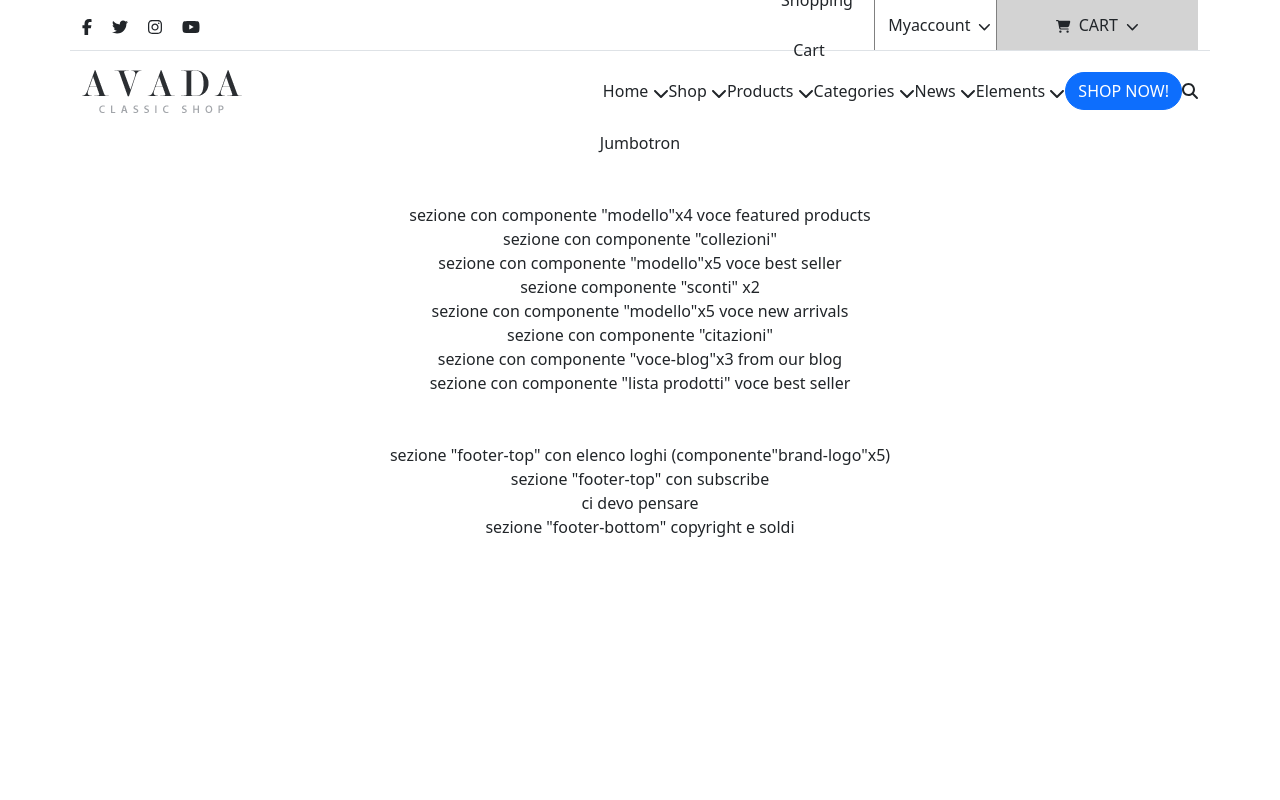
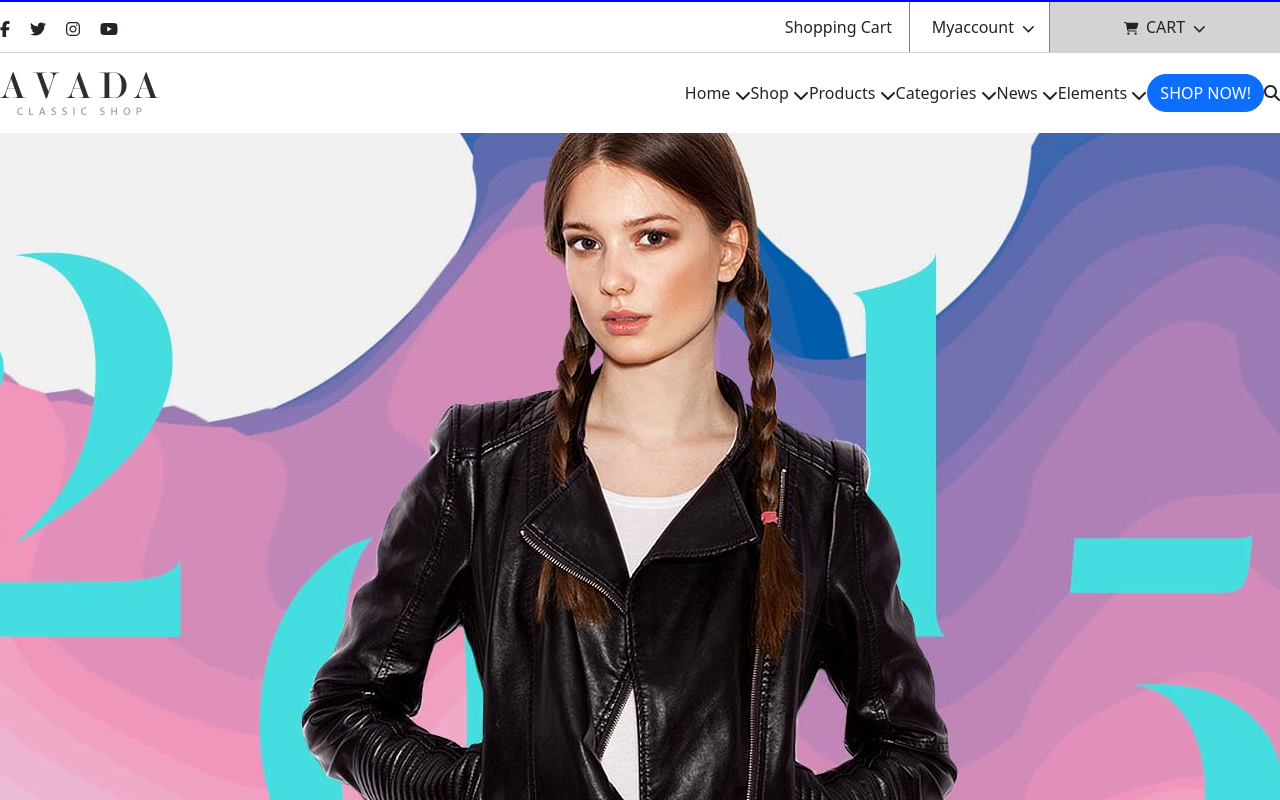
Before and after one commit to mattesalva93/proj-html-vuejs, a Vue app: page / in a window 1280 px wide. Shown: the top 800 px of the page. Built offline with nearby package versions, Linux system fonts and the light colour scheme.

Commit message:
no bootstrap

```diff
--- a/src/assets/style/globals.scss
+++ b/src/assets/style/globals.scss
@@ -1,2 +1,7 @@
 @import '~bootstrap/scss/bootstrap.scss';
 @import './parts/variables.scss';
+
+.ms_container{
+    max-width: 1280px;
+    margin: 0 auto;
+}
--- a/src/components/macro/Header.vue
+++ b/src/components/macro/Header.vue
@@ -1,46 +1,42 @@
 <template>
-<div class="container">
-    <div class="row">
+    <header>
+        <div class="ms_borders">
         <Headertop />
-    </div>
-    <div class="row">
-        <div class="col d-flex justify-content-between align-items-center">
+        </div>
+        <div class="d-flex justify-content-between align-items-center ms_container">
             <div>
                 <img src="../../assets/img/classic_shop_logo1x.png" alt="">
             </div>
             <div class="d-flex align-items-center">
                 <Nav
-                v-for="(element, index) in elementiNav"
+                v-for="(element, index) in vociNav"
                 :key="index"
                 :vocenav=element />
-
                 <div>
                     <button class="btn btn-primary rounded-pill" type="submit">SHOP NOW!</button>
                     <i class="fas fa-search"></i>
                 </div>
             </div>
         </div>
-    </div>
-    <div class="row">
-        <div class="col-12 text-center">
-            Jumbotron
-        </div>
-    </div>
-</div>
+        <Jumbotron />
+    </header>
 </template>
 
 <script>
 import Headertop from '../sections/Header-top.vue'
+import Jumbotron from '../sections/Jumbotron.vue'
 import Nav from '../sections/Nav.vue'
+
 export default {
     name:"Header",
     components: {
         Headertop,
-        Nav
+        Nav,
+        Jumbotron
     },
     data(){
         return{
-            elementiNav: ['Home', 'Shop', 'Products', 'Categories', 'News', 'Elements']
+            vociNav: ['Home', 'Shop', 'Products', 'Categories', 'News', 'Elements']
         }
     }
 }
@@ -48,4 +44,9 @@ export default {
 
 <style lang="scss" scoped>
 @import '../../assets/style/globals.scss';
+
+.ms_borders{
+    border-bottom: 1px solid lightgrey;
+    border-top: 2px solid blue;
+}
 </style>
--- a/src/components/sections/Header-top.vue
+++ b/src/components/sections/Header-top.vue
@@ -1,5 +1,5 @@
 <template>
-    <div class="col d-flex justify-content-between align-items-center border-bottom">
+    <div class="d-flex justify-content-between align-items-center ms_container">
         <div class="social-icons">
             <i class="fab fa-facebook-f"></i>
             <i class="fab fa-twitter"></i>
--- /dev/null
+++ b/src/components/sections/Jumbotron.vue
@@ -0,0 +1,25 @@
+<template>
+<div class="ms_jumbotron">
+
+</div>
+</template>
+
+<script>
+
+export default {
+    name:"Jumbotron",
+
+}
+</script>
+
+<style lang="scss" scoped>
+@import '../../assets/style/globals.scss';
+
+.ms_jumbotron{
+    height: 911px;
+    background-image: url(../../assets/img/home1_slide_three_bg_2.jpg);
+    background-size: cover;
+    background-position: center;
+    position: relative;
+}
+</style>
```
Also changed, not shown: src/assets/img/home1_slide_three_bg_2.jpg (added).
